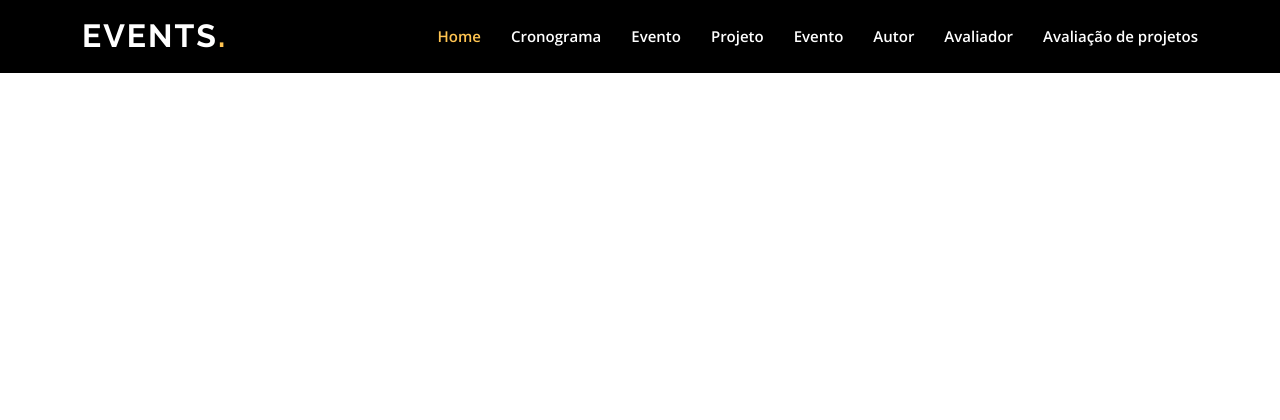
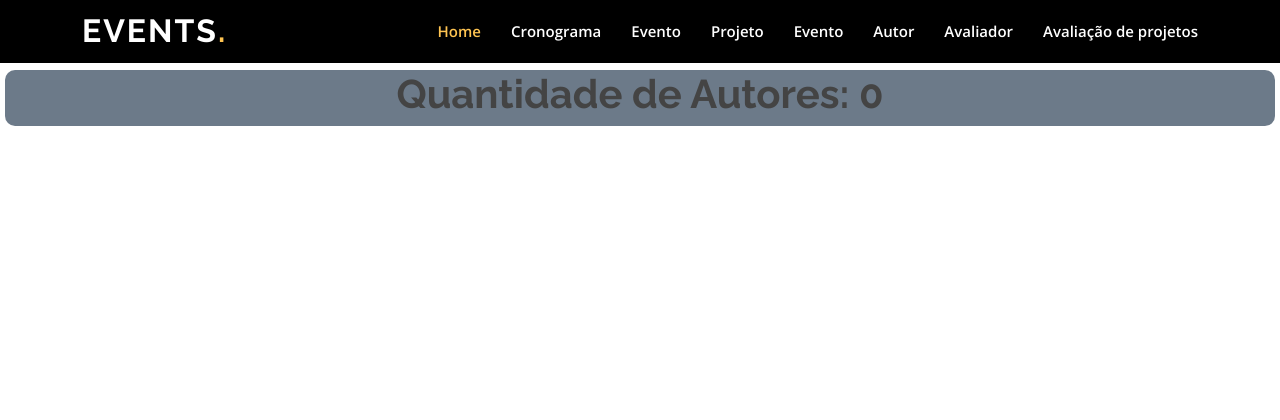
Before and after one commit to casp2009/projeto_ntdw_bruno, a Django app: page /module_evento_premiacao/ in a window 1280 px wide. Shown: the top 420 px of the page. Run offline with Django 4.2, Linux system fonts and the light colour scheme; data that the repository does not hold is empty; some libraries are stand-ins or nearby versions.

Commit message:
mudado algumas htmls

```diff
--- a/project_ntdw/module_evento_premiacao/static/assets/css/style.css
+++ b/project_ntdw/module_evento_premiacao/static/assets/css/style.css
@@ -88,8 +88,8 @@ h6 {
 #header {
   transition: all 0.5s;
   z-index: 997;
-  padding: 15px 0;
-  background: black;
+  padding: 10px 0;
+  background-color: black;
 }
 
 #header.header-scrolled,
@@ -356,8 +356,24 @@ h6 {
 }
 
 #footer{
-width: 100%;
-position: absolute;
-bottom: 0;
-left: 0;
+    width: 100%;
+    position: absolute;
+    bottom: 0;
+    left: 0;
 }
+
+#main {
+    margin-top: 70px;
+    background: #6C7A89;
+    margin-left: 5px;
+    margin-right: 5px;
+    display: flex;
+    flex-direction: row;
+    justify-content: center;
+    align-items: center;
+    border-radius: 10px;
+}
+
+body {
+    margin: 0px;
+}
--- a/project_ntdw/module_evento_premiacao/templates/generic_full.html
+++ b/project_ntdw/module_evento_premiacao/templates/generic_full.html
@@ -104,7 +104,6 @@
   </footer><!-- End Footer -->
 
   <div id="preloader"></div>
-  <a href="#" class="back-to-top d-flex align-items-center justify-content-center"><i class="bi bi-arrow-up-short"></i></a>
 
   <!-- Template Main JS File -->
   {% load static %}
--- a/project_ntdw/module_evento_premiacao/templates/generic_template_example.html
+++ b/project_ntdw/module_evento_premiacao/templates/generic_template_example.html
@@ -19,7 +19,10 @@
         </ul>
      {% endblock %}
       </div>-->
-      <div class="col-sm-10 ">{% block content %}{% endblock %}</div>
+      <div class="col-sm-10 ">
+        {% block content %}
+        {% endblock %}
+      </div>
     </div>
   </div>
 </body>
--- a/project_ntdw/module_evento_premiacao/templates/index.html
+++ b/project_ntdw/module_evento_premiacao/templates/index.html
@@ -1,9 +1,5 @@
 {% extends "generic_full.html" %}
 
 {% block content %}
-  <div style="height: 400px;">
-    <ul>
-      <li><strong>{{ first_hello }}</strong></li>
-    </ul>
-  </div>
+  <h1><strong>Quantidade de Autores: {{ autor_count }}</strong></h1>
 {% endblock %}
--- a/project_ntdw/module_evento_premiacao/views.py
+++ b/project_ntdw/module_evento_premiacao/views.py
@@ -1,10 +1,12 @@
 from django.shortcuts import render
-
+from .models import Autor
 # Create your views here.
 def index(request):
     """View function for home page of site."""
+    count = Autor.objects.all().count()
+
     context = {
-        'first_hello': "Hello World!",
+        'autor_count': count,
     }
 
     # Render the HTML template index.html with the data in the context variable
--- a/project_ntdw/project_ntdw/settings.py
+++ b/project_ntdw/project_ntdw/settings.py
@@ -37,7 +37,7 @@ INSTALLED_APPS = [
     'django.contrib.sessions',
     'django.contrib.messages',
     'django.contrib.staticfiles',
-    'module_evento_premiacao.apps.ModuleEventoPremiacaoConfig',
+    'module_evento_premiacao',
 ]
 
 MIDDLEWARE = [
--- a/project_ntdw/project_ntdw/urls.py
+++ b/project_ntdw/project_ntdw/urls.py
@@ -21,7 +21,7 @@ from django.conf.urls import include
 from django.conf import settings
 
 urlpatterns = [
+    path('', RedirectView.as_view(url='/module_evento_premiacao/', permanent=True)),
+    path('module_evento_premiacao/', include('module_evento_premiacao.urls')),
     path('admin/', admin.site.urls),
-    path('module_evento_premiacao/', include('module_evento_premiacao.urls')),
-    path('', RedirectView.as_view(url='/module_evento_premiacao/', permanent=True)),
 ] + static(settings.STATIC_URL, document_root=settings.STATIC_ROOT)
```
